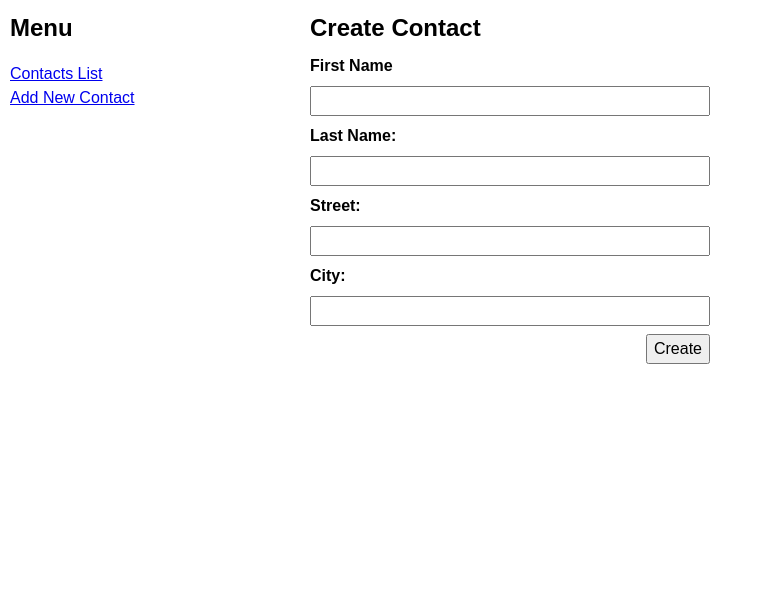
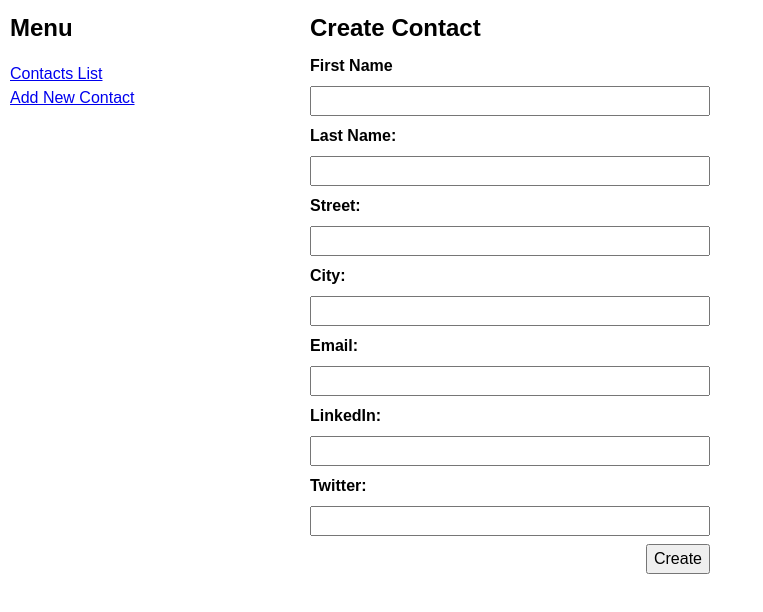
Before and after one commit to boolean-uk/react-address-book, a React (Create React App) app: page /contacts/add in a window 1280 px wide. Shown: the top 612 px of the page, without its empty margins (0-763 px from the left). Built offline with nearby package versions, Linux system fonts and the light colour scheme; data requests are answered from the project's data file.

Commit message:
user can now add email and social media for each contact

```diff
--- a/db/db.json
+++ b/db/db.json
@@ -13,6 +13,53 @@
       "lastName": "Hopper",
       "street": "32 Deebug Road",
       "city": "London"
+    },
+    {
+      "newContact": {
+        "firstName": "Joel",
+        "lastName": "Watkins",
+        "street": "12 Abbots Way",
+        "city": "Lancing"
+      },
+      "id": 3
+    },
+    {
+      "firstName": "Joel",
+      "lastName": "Watkins",
+      "street": "12 Abbots Way",
+      "city": "Lancing",
+      "id": 4
+    },
+    {
+      "firstName": "Bob",
+      "lastName": "Smith",
+      "street": "10 Downing Street",
+      "city": "London",
+      "id": 5
+    },
+    {
+      "firstName": "Jane",
+      "lastName": "Doe",
+      "street": "Moose Street",
+      "city": "Norwich",
+      "id": 6
+    },
+    {
+      "firstName": "Bilbo",
+      "lastName": "Baggins",
+      "street": "Hobbit Lane",
+      "city": "Hobbiton",
+      "id": 7
+    },
+    {
+      "firstName": "Darth",
+      "lastName": "Vader",
+      "street": "Death Star Avenue",
+      "city": "Imperial 1",
+      "email": "darthyboy@empire.com",
+      "linkedIn": "Vader2000",
+      "twitter": "@vader",
+      "id": 8
     }
   ]
 }
--- a/src/components/ContactsAdd.js
+++ b/src/components/ContactsAdd.js
@@ -6,6 +6,9 @@ const contact = {
   lastName: "",
   street: "",
   city: "",
+  email: "",
+  linkedIn: "",
+  twitter: "",
 };
 
 function ContactsAdd({ setContacts, contacts }) {
@@ -89,6 +92,36 @@ function ContactsAdd({ setContacts, contacts }) {
         onChange={handleChange}
       />
 
+      <label htmlFor="email">Email:</label>
+      <input
+        id="email"
+        name="email"
+        type="text"
+        required
+        value={newContact.email}
+        onChange={handleChange}
+      />
+
+      <label htmlFor="linkedIn">LinkedIn:</label>
+      <input
+        id="linkedIn"
+        name="linkedIn"
+        type="text"
+        required
+        value={newContact.linkedIn}
+        onChange={handleChange}
+      />
+
+      <label htmlFor="twitter">Twitter:</label>
+      <input
+        id="twitter"
+        name="twitter"
+        type="text"
+        required
+        value={newContact.twitter}
+        onChange={handleChange}
+      />
+
       <div className="actions-section">
         <button className="button blue" type="submit">
           Create
--- a/src/components/ContactsView.js
+++ b/src/components/ContactsView.js
@@ -28,6 +28,21 @@ function ContactsView() {
       <p>
         {contact.street} {contact.city}
       </p>
+      <h4 className="contact-heading">Contact Details</h4>
+      <ul>
+        <li>
+          <strong>Email: </strong>
+          {contact.email ? contact.email : "No email provided"}
+        </li>
+        <li>
+          <strong>LinkedIn: </strong>
+          {contact.linkedIn ? contact.linkedIn : "No LinkedIn handle provided"}
+        </li>
+        <li>
+          <strong>Twitter: </strong>
+          {contact.twitter ? contact.twitter : "No Twitter handle provided"}
+        </li>
+      </ul>
     </div>
   );
 }
--- a/src/styles/styles.css
+++ b/src/styles/styles.css
@@ -37,7 +37,7 @@ body {
   scroll-behavior: smooth;
   text-rendering: optimizeSpeed;
   line-height: 1.5;
-  padding:10px;
+  padding: 10px;
 }
 
 /* Make images easier to work with */
@@ -151,3 +151,7 @@ h2 {
 .address-card h2 {
   font-size: 1.15rem;
 }
+
+.contact-heading {
+  margin-top: 20px;
+}
```
